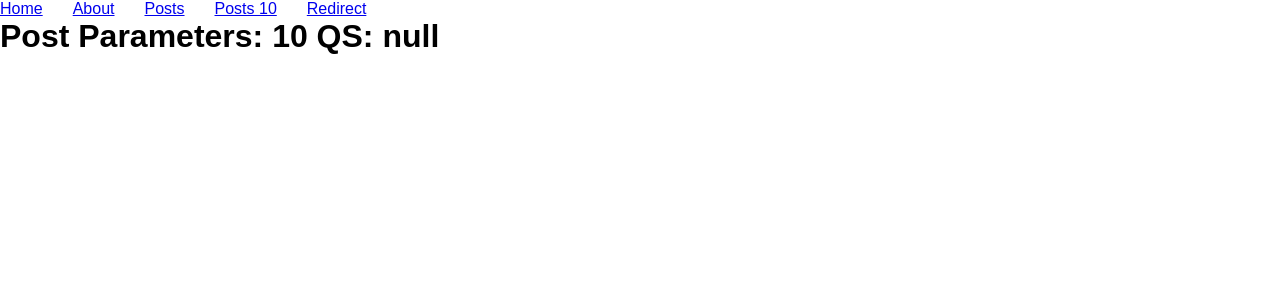
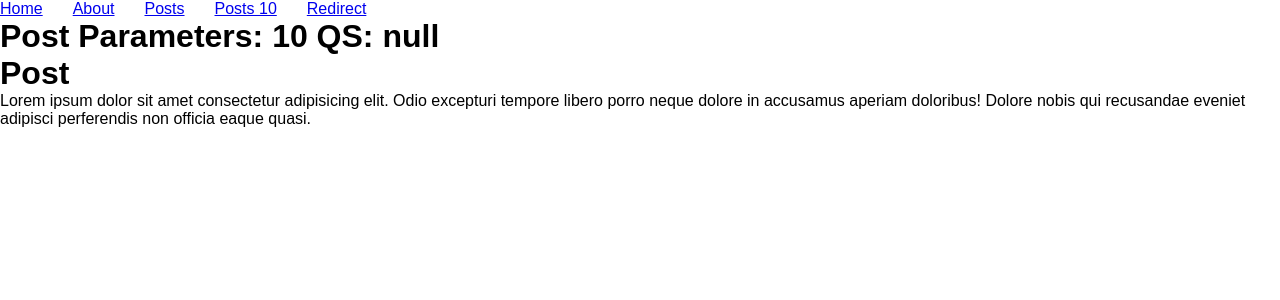
Before and after one commit to raul0777/vite-react, a React (Vite) app: page /posts/10 in a window 1280 px wide. Shown: the top 300 px of the page. Built offline with nearby package versions, Linux system fonts and the light colour scheme.

Commit message:
Rotas aninhadas

```diff
--- a/src/components/Post/index.tsx
+++ b/src/components/Post/index.tsx
@@ -1,16 +1,14 @@
-import { useParams, useSearchParams } from 'react-router-dom';
 import './style.css';
 
 export const Post = () => {
-  const params = useParams();
-  const { id } = params;
-  const [qs] = useSearchParams()
-
   return (
     <div>
-      <h1>
-        Post {`Parameters: ${id}`} {`QS: ${qs.get('segundo')}`}
-      </h1>
+      <h1>Post</h1>
+      <p>Lorem ipsum dolor sit amet consectetur adipisicing elit. Odio
+        excepturi tempore libero porro neque dolore in accusamus aperiam
+        doloribus! Dolore nobis qui recusandae eveniet adipisci perferendis
+        non officia eaque quasi.
+      </p>
     </div>
   );
 };
--- /dev/null
+++ b/src/components/Posts/index.tsx
@@ -0,0 +1,17 @@
+import { Outlet, useParams, useSearchParams } from 'react-router-dom';
+import './style.css';
+
+export const Posts = () => {
+  const params = useParams();
+  const { id } = params;
+  const [qs] = useSearchParams()
+
+  return (
+    <div>
+      <h1>
+        Post {`Parameters: ${id}`} {`QS: ${qs.get('segundo')}`}
+      </h1>
+      <Outlet />
+    </div>
+  );
+};
--- a/src/main.tsx
+++ b/src/main.tsx
@@ -6,6 +6,7 @@
 import { Menu } from './components/Menu'
 import { NotFound } from './components/NotFound'
 import { Post } from './components/Post'
+import { Posts } from './components/Posts'
 import { Redirect } from './components/Redirect'
 import './styles/global.css'
 
@@ -16,8 +17,10 @@
       <Routes>
         <Route path='/' element={<Home/>} />
         <Route path='/about' element={<About/>} />
-        <Route path='/posts/:id' element={<Post/>} />
-        <Route path='/posts' element={<Post/>} />
+        <Route path='/posts' element={<Posts />}>
+        <Route path=':id' element={<Post />} />
+        </Route>
+        <Route path='/posts' element={<Posts/>} />
         <Route path='/redirect' element={<Redirect/>} />
         <Route path='*' element={<NotFound/>} />
       </Routes>
```
Also changed, not shown: src/components/Posts/style.css (added).
